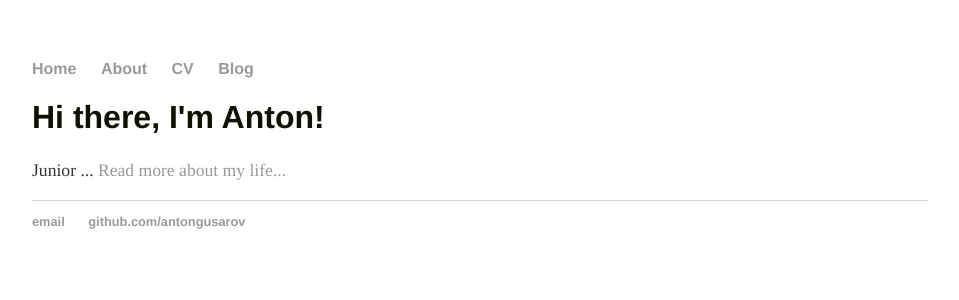
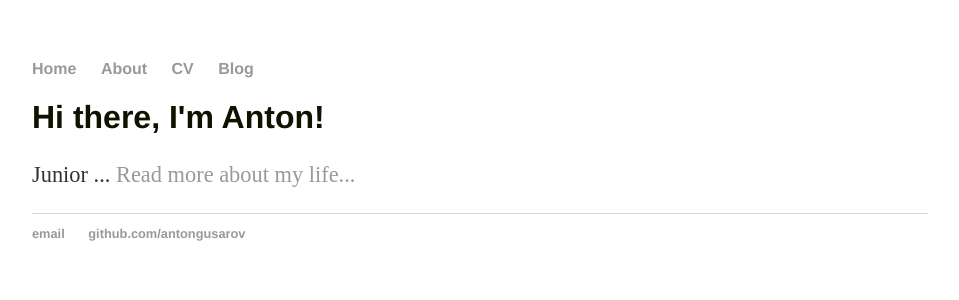
Before and after one commit to AntonGusarov/anton-g-notes.se, a Jekyll site: the page built from index.html, in a window 1280 px wide. Shown: the top 300 px of the page, without its empty margins (160-1119 px from the left). Built offline with Jekyll 4.4.1, drawn with Linux system fonts in a browser that asks for light colours.

Commit message:
Update main.css

```diff
--- a/css/main.css
+++ b/css/main.css
@@ -25,9 +25,8 @@ h1 {
     color: #110;
 }
 p {
-    font-size: 1.1em;
+    font-size: 1.4em;
     line-height: 1.4em;
-    font-family:'Times';
     color: #333;
 }
 footer {
```
